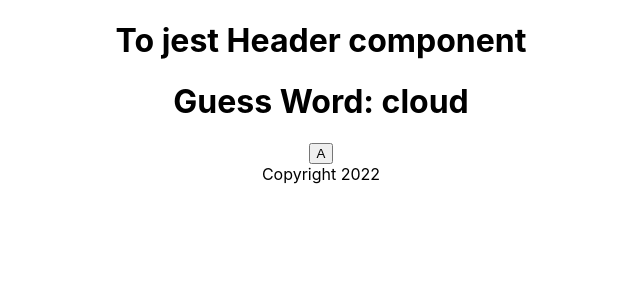
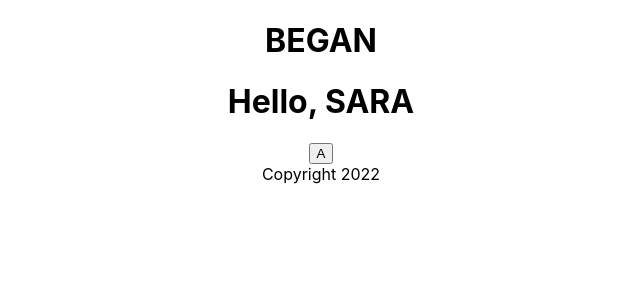
Before and after one commit to Out-A-Time/LearnWords-REACT, a React (Create React App) app in the folder client-learnwords-react/: page / in a window 1280 px wide. Shown: the top 300 px of the page, without its empty margins (319-959 px from the left). Built offline with nearby package versions, Linux system fonts and the light colour scheme.

Commit message:
Making basic components

```diff
--- a/client-learnwords-react/src/App.js
+++ b/client-learnwords-react/src/App.js
@@ -2,48 +2,50 @@ import "./App.css";
 import { wordList, headerRandomCharacters } from "./words.js";
 import { useEffect, useState } from "react";
 
+import { Welcome } from "./Header";
+import { Footer } from "./Footer";
+
 function App() {
-  //GET RANDOM WORD FROM WORD.JS
-  function getRandomWord() {
+  const randomWord = () => {
     const getRandomNumber = Math.floor(Math.random() * wordList.length) + 1;
     const getRandomWord = wordList[getRandomNumber];
     console.log(`Word #${getRandomNumber}: ${getRandomWord}`);
-    // const header = document.querySelector("#target-word");
-    // header.innerHTML = getRandomWord.toUpperCase();
-    return getRandomWord;
-  }
+
+    return getRandomWord.toUpperCase();
+  };
+
   //Random Word into ARRAY
-  function randomWordIntoArray(word) {
-    const splitWord = word.split("");
-    console.log(splitWord);
-    return splitWord;
-  }
+  // function randomWordIntoArray(word) {
+  //   const splitWord = word.split("");
+  //   console.log(splitWord);
+  //   return splitWord;
+  // }
+
+  // const [word, setWord] = useState(getRandomWord);
 
   // CREATES EMPTY WORD BOARD
-  const createEmptyBoard = () => {
-    const guessWordObject = {};
-    for (let i = 1; i <= 6; i++) {
-      guessWordObject[`row${i}`] = [];
-      const underscore = "_";
-      for (let j = 0; j < randomWordAsArray.length; j++) {
-        // console.log(`row${i}`);
-        guessWordObject[`row${i}`].push(underscore);
-      }
-    }
-    return guessWordObject;
-  };
+  // const createEmptyBoard = () => {
+  //   const guessWordObject = {};
+  //   for (let i = 1; i <= 6; i++) {
+  //     guessWordObject[`row${i}`] = [];
+  //     const underscore = "_";
+  //     for (let j = 0; j < randomWordAsArray.length; j++) {
+  //       // console.log(`row${i}`);
+  //       guessWordObject[`row${i}`].push(underscore);
+  //     }
+  //   }
+  //   return guessWordObject;
+  // };
 
-  const [word, setWord] = useState(getRandomWord);
+  // const randomWordAsArray = randomWordIntoArray(word);
+  // const wordsBoard = createEmptyBoard();
+  // console.log("wordsBoard: ", wordsBoard);
 
-  const randomWordAsArray = randomWordIntoArray(word);
-  const wordsBoard = createEmptyBoard();
-  console.log("wordsBoard: ", wordsBoard);
-
-  const rowCounterMax = Object.keys(wordsBoard).length;
-  let rowCounter = 1; //Max 6 - object length
-  let characterCounter = 0; //Max 4 (5 - 1)
-  console.log("Row Counter: ", rowCounter);
-  console.log("Access wordsBoard: ", wordsBoard[`row${rowCounter}`]);
+  // const rowCounterMax = Object.keys(wordsBoard).length;
+  // let rowCounter = 1; //Max 6 - object length
+  // let characterCounter = 0; //Max 4 (5 - 1)
+  // console.log("Row Counter: ", rowCounter);
+  // console.log("Access wordsBoard: ", wordsBoard[`row${rowCounter}`]);
 
   // MIRRORS WORD BOARD ON THE HTML PAGE
   // function mirrorWordBoard(board) {
@@ -59,17 +61,15 @@ function App() {
   // mirrorWordBoard(wordsBoard);
 
   function Header(props) {
-    return <h1>{props.guessWord}</h1>;
-  }
-
-  function Footer(props) {
-    return <footer>Copyright {props.year}</footer>;
+    //GET RANDOM WORD FROM WORD.JS
+    return <h1>{props.word}</h1>;
   }
 
   return (
     <div className="App">
-      <Header guessWord={"To jest Header component"} />
-      <h1>Guess Word: {word}</h1>
+      <Header word={randomWord()} />
+      <Welcome greet={"SARA"} />
+
       <div className="guess">
         <div className="guess-letter"></div>
         <div className="guess-letter"></div>
@@ -79,7 +79,7 @@ function App() {
       </div>
 
       <button>A</button>
-      <Footer year={2022} />
+      <Footer year={new Date().getFullYear()} />
     </div>
   );
 }
--- /dev/null
+++ b/client-learnwords-react/src/Footer.js
@@ -0,0 +1,3 @@
+export function Footer(props) {
+  return <footer>Copyright {props.year}</footer>;
+}
--- a/client-learnwords-react/src/Header.js
+++ b/client-learnwords-react/src/Header.js
@@ -1 +1,5 @@
 import React from "react";
+
+export function Welcome(props) {
+  return <h1>Hello, {props.greet}</h1>;
+}
```
